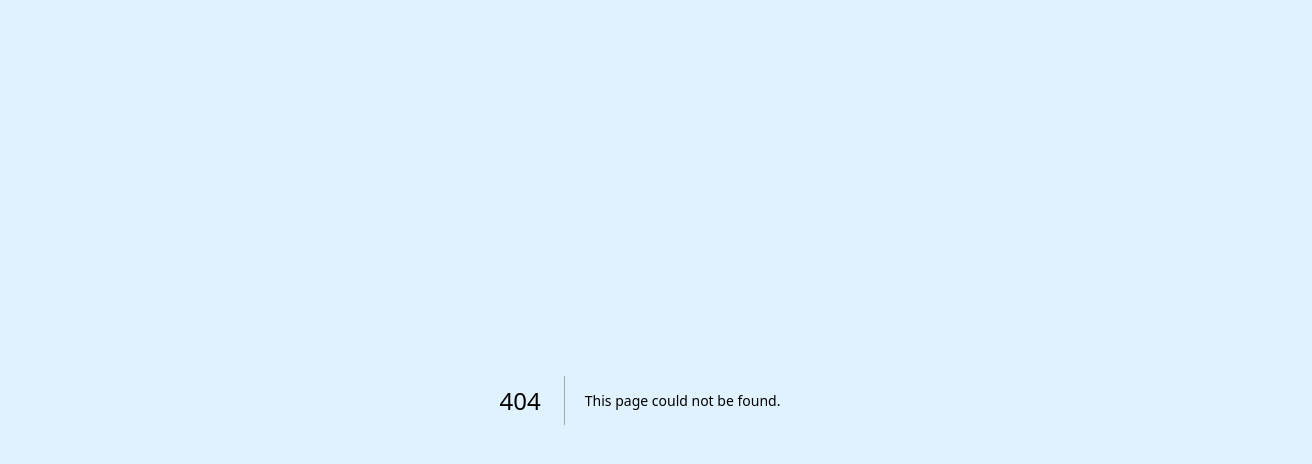
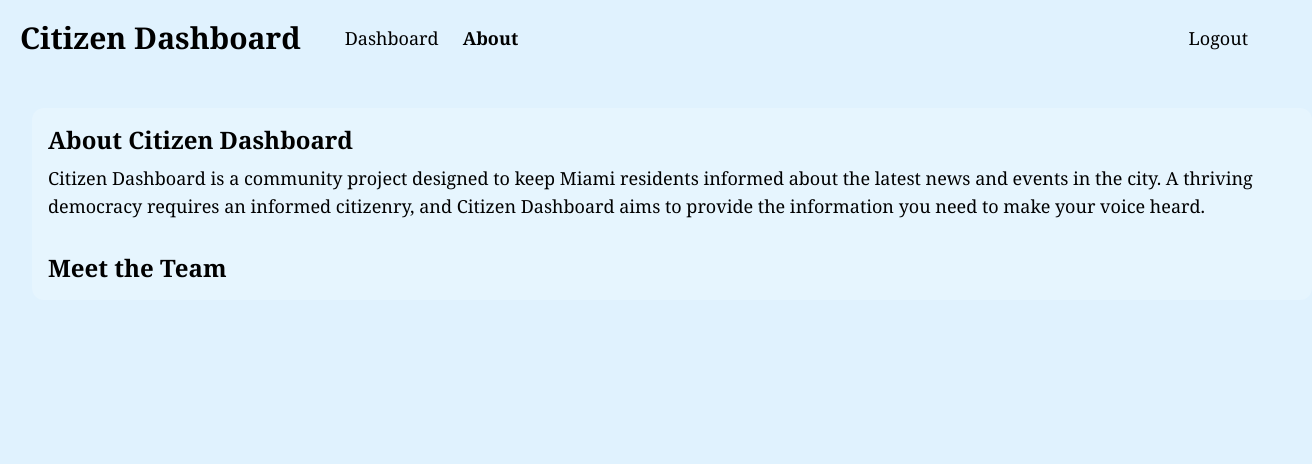
Before and after one commit to Jacob8765/citizen-dashboard, a Next.js app: page /dashboard/about in a window 1280 px wide. Before the commit this address had no page. Shown: the top 464 px of the page, 1312 px wide, since content can reach past the window. Built offline with nearby package versions, Linux system fonts and the light colour scheme.

Commit message:
about page

```diff
--- a/src/app/components/Navbar.tsx
+++ b/src/app/components/Navbar.tsx
@@ -19,9 +19,9 @@ export default function Navbar() {
           Dashboard
         </Link>
         <Link
-          href="/about"
+          href="/dashboard/about"
           className={`mx-3 font-serif text-lg ${
-            pathname === "/about" ? "font-bold" : ""
+            pathname === "/dashboard/about" ? "font-bold" : ""
           }`}
         >
           About
--- /dev/null
+++ b/src/app/dashboard/about/page.tsx
@@ -0,0 +1,17 @@
+export default function AboutPage() {
+  return (
+    <main className="container m-8 rounded-xl bg-white/20 p-4">
+      <h1 className="font-serif text-2xl font-extrabold text-black">
+        About Citizen Dashboard
+      </h1>
+      <p className="mt-2 font-serif text-lg font-normal">
+        Citizen Dashboard is a community project designed to keep Miami
+        residents informed about the latest news and events in the city. A
+        thriving democracy requires an informed citizenry, and Citizen Dashboard
+        aims to provide the information you need to make your voice heard.
+      </p>
+
+      <h2 className="mt-8 font-serif text-2xl font-bold">Meet the Team</h2>
+    </main>
+  );
+}
```
